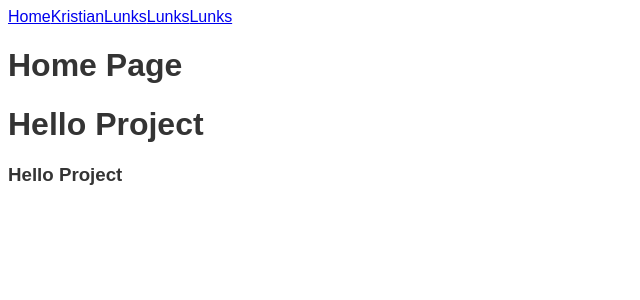
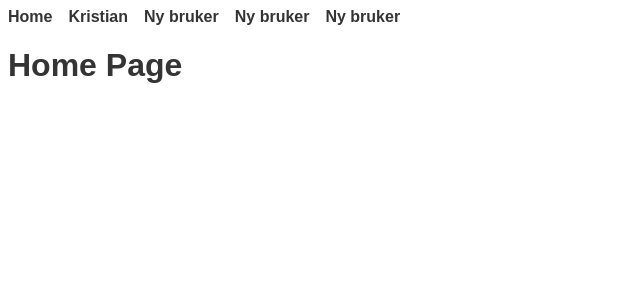
Before and after one commit to Kristian-kodehode/KodehodeFellesProsjekt, a React (Vite) app: page /#/ in a window 1280 px wide. Shown: the top 300 px of the page, without its empty margins (0-640 px from the left). Built offline with nearby package versions, Linux system fonts and the light colour scheme.

Commit message:
updating files to be ready for more users

```diff
--- a/src/App.jsx
+++ b/src/App.jsx
@@ -22,10 +22,6 @@ function App() {
           />
         </Route>
       </Routes>
-      <div>
-        <h1>Hello Project</h1>
-        <h3>Hello Project</h3>
-      </div>
     </div>
   );
 }
--- a/src/App.scss
+++ b/src/App.scss
@@ -0,0 +1,12 @@
+nav {
+  display: flex;
+  gap: 1rem;
+  a {
+    text-decoration: none;
+    color: #343434;
+    font-weight: 700;
+  }
+  a:hover {
+    text-decoration: underline;
+  }
+}
--- a/src/Routes/NavBar.jsx
+++ b/src/Routes/NavBar.jsx
@@ -7,9 +7,9 @@ const NavBar = () => {
     <nav>
       <Link to="/">Home</Link>
       <Link to="/KristianRoute">Kristian</Link>
-      <Link>Lunks</Link>
-      <Link>Lunks</Link>
-      <Link>Lunks</Link>
+      <Link to="">Ny bruker</Link>
+      <Link to="">Ny bruker</Link>
+      <Link to="">Ny bruker</Link>
     </nav>
   );
 };
```
